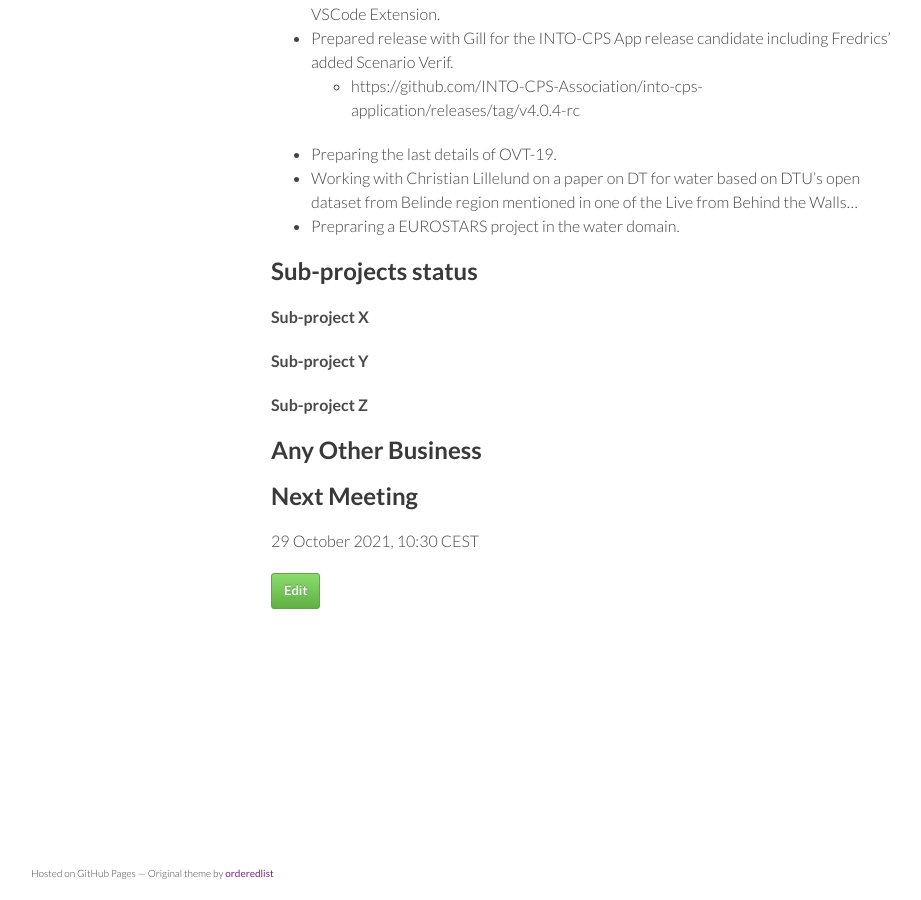
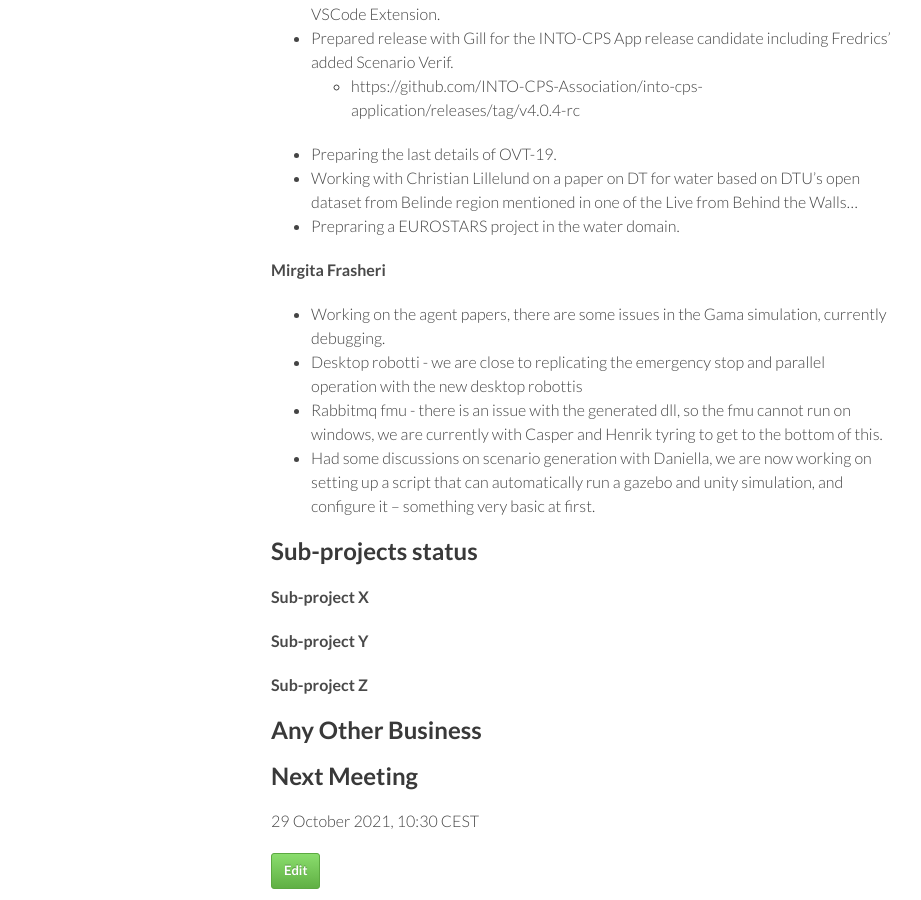
Before and after one commit to digitaltwincentre/digitaltwincentre.github.io, a Jekyll site: the page built from _biweeklies/Biweekly-47.md, in a window 1280 px wide and 900 px high, scrolled down 1071 px. Shown: the whole window, without its empty margins (179-1100 px from the left). Built offline with Jekyll 4.4.1, drawn with Linux system fonts in a browser that asks for light colours; nearby versions of some CDN libraries.

Commit message:
Update Biweekly-47.md

```diff
--- a/_biweeklies/Biweekly-47.md
+++ b/_biweeklies/Biweekly-47.md
@@ -48,6 +48,12 @@ date: 15 October 2021, 1030 CEST
 * Working with Christian Lillelund on a paper on DT for water based on DTU's open dataset from Belinde region mentioned in one of the Live from Behind the Walls...
 * Prepraring a EUROSTARS project in the water domain.
 
+#### Mirgita Frasheri
+* Working on the agent papers, there are some issues in the Gama simulation, currently debugging.
+* Desktop robotti - we are close to replicating the emergency stop and parallel operation with the new desktop robottis
+* Rabbitmq fmu - there is an issue with the generated dll, so the fmu cannot run on windows, we are currently with Casper and Henrik tyring to get to the bottom of this.
+* Had some discussions on scenario generation with Daniella, we are now working on setting up a script that can automatically run a gazebo and unity simulation, and configure it -- something very basic at first.
+
 ## Sub-projects status
 
 
```
